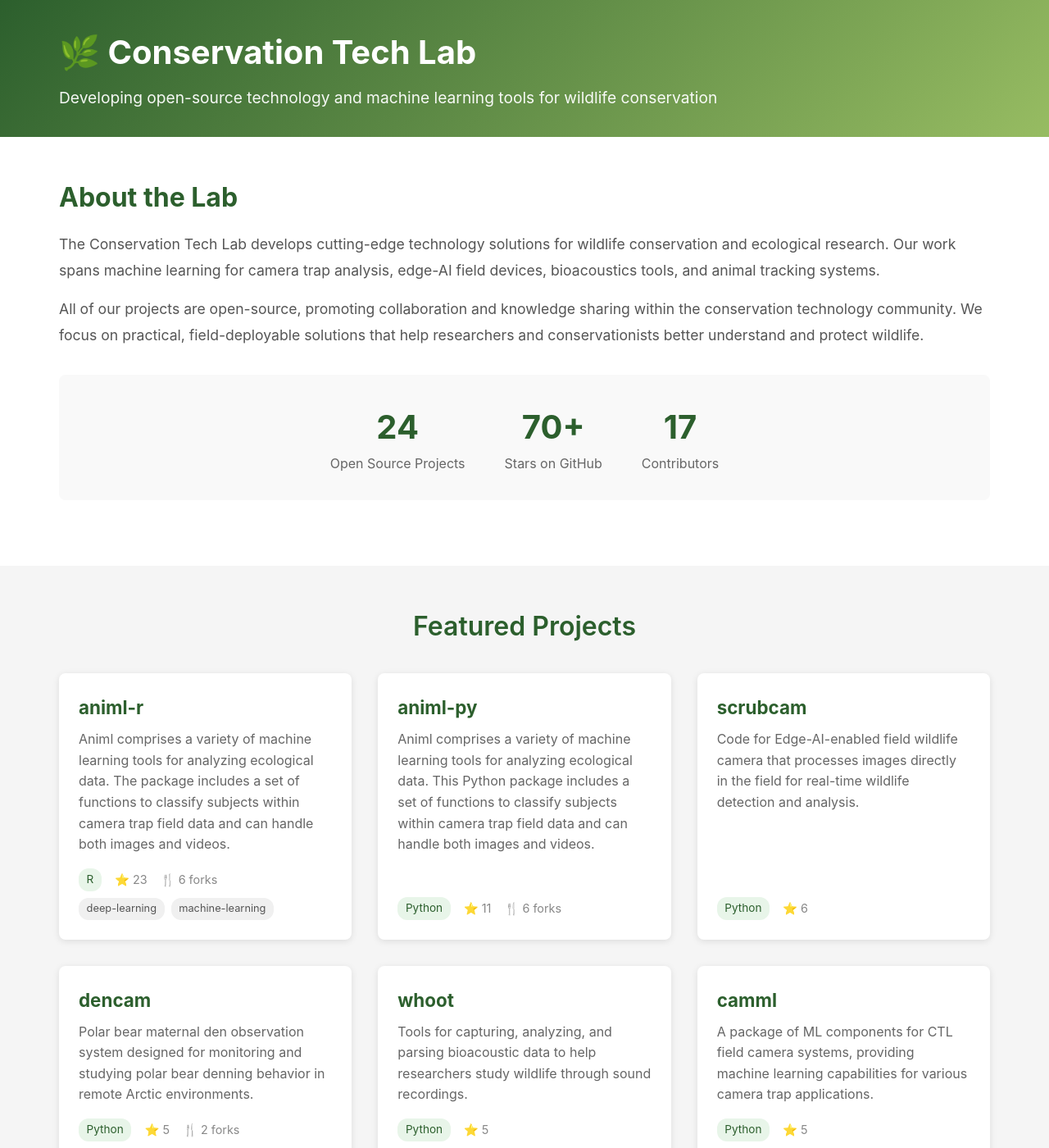
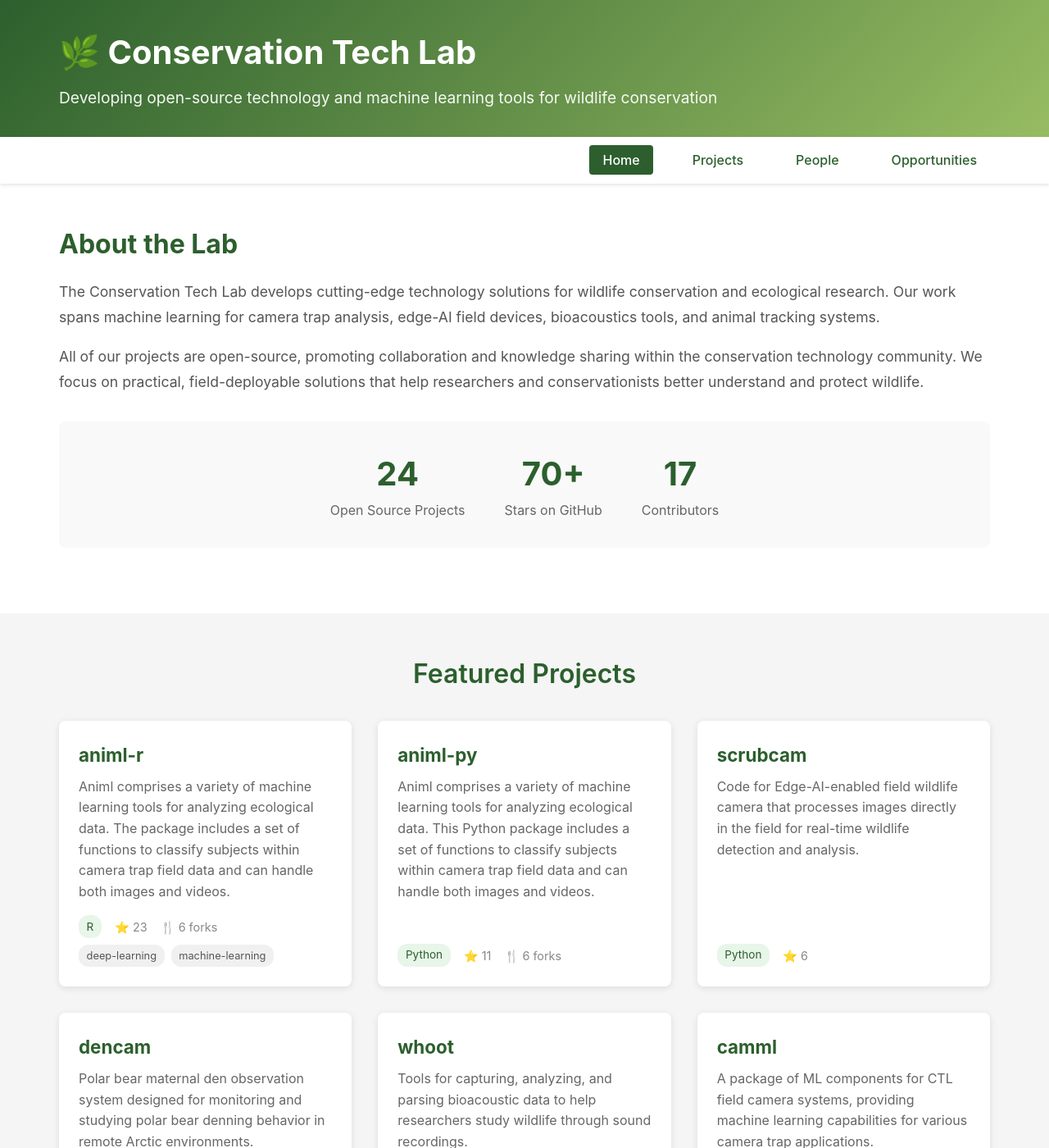
Before and after one commit to conservationtechlab/conservationtechlab.github.io, a Jekyll site: the page built from index.md, in a window 1280 px wide and 1400 px high. Shown: the whole window at 82% size. Built offline with Jekyll 4.4.1, drawn with Linux system fonts in a browser that asks for light colours.

Commit message:
Add right-justified navigation menu under banner with new pages
Co-authored-by: tkswanson <4371698+tkswanson@users.noreply.github.com>

```diff
--- a/_layouts/default.html
+++ b/_layouts/default.html
@@ -8,6 +8,40 @@
     <link rel="stylesheet" href="{{ '/assets/css/style.css' | relative_url }}">
 </head>
 <body>
+    <header>
+        <div class="container">
+            <h1>🌿 Conservation Tech Lab</h1>
+            <p>Developing open-source technology and machine learning tools for wildlife conservation</p>
+        </div>
+    </header>
+
+    <nav class="main-nav">
+        <div class="container">
+            <ul class="nav-menu">
+                <li><a href="{{ '/' | relative_url }}" {% if page.url == '/' %}class="active"{% endif %}>Home</a></li>
+                <li><a href="{{ '/projects' | relative_url }}" {% if page.url contains 'projects' %}class="active"{% endif %}>Projects</a></li>
+                <li><a href="{{ '/people' | relative_url }}" {% if page.url contains 'people' %}class="active"{% endif %}>People</a></li>
+                <li><a href="{{ '/opportunities' | relative_url }}" {% if page.url contains 'opportunities' %}class="active"{% endif %}>Opportunities</a></li>
+            </ul>
+        </div>
+    </nav>
+
     {{ content }}
+
+    <footer>
+        <div class="container">
+            <p>
+                <strong>Conservation Tech Lab</strong><br>
+                Open-source technology for wildlife conservation
+            </p>
+            <p style="margin-top: 1rem;">
+                <a href="https://github.com/conservationtechlab" target="_blank" rel="noopener">GitHub</a> |
+                All projects are open-source and available under their respective licenses
+            </p>
+            <p style="margin-top: 1rem; font-size: 0.9rem; opacity: 0.8;">
+                © 2024 Conservation Tech Lab. Advancing conservation through technology.
+            </p>
+        </div>
+    </footer>
 </body>
 </html>
--- a/assets/css/style.css
+++ b/assets/css/style.css
@@ -33,6 +33,48 @@ header h1 {
 header p {
     font-size: 1.2rem;
     opacity: 0.95;
+}
+
+/* Navigation Menu */
+.main-nav {
+    background: white;
+    box-shadow: 0 2px 4px rgba(0,0,0,0.1);
+    position: sticky;
+    top: 0;
+    z-index: 100;
+}
+
+.nav-menu {
+    list-style: none;
+    display: flex;
+    justify-content: flex-end;
+    gap: 2rem;
+    padding: 1rem 0;
+    margin: 0;
+}
+
+.nav-menu li {
+    margin: 0;
+}
+
+.nav-menu a {
+    color: #2c5f2d;
+    text-decoration: none;
+    font-weight: 500;
+    font-size: 1rem;
+    padding: 0.5rem 1rem;
+    border-radius: 4px;
+    transition: background-color 0.2s, color 0.2s;
+}
+
+.nav-menu a:hover {
+    background-color: #e8f5e9;
+    color: #1a4a1b;
+}
+
+.nav-menu a.active {
+    background-color: #2c5f2d;
+    color: white;
 }
 
 .hero {
@@ -199,4 +241,14 @@ footer a:hover {
     .stats {
         gap: 2rem;
     }
+
+    .nav-menu {
+        flex-direction: column;
+        gap: 0.5rem;
+        align-items: stretch;
+    }
+
+    .nav-menu a {
+        text-align: center;
+    }
 }
--- a/index.md
+++ b/index.md
@@ -3,13 +3,6 @@ layout: default
 title: Home
 description: Developing open-source technology and machine learning tools for wildlife conservation and ecological research
 ---
-
-<header>
-    <div class="container">
-        <h1>🌿 Conservation Tech Lab</h1>
-        <p>Developing open-source technology and machine learning tools for wildlife conservation</p>
-    </div>
-</header>
 
 <section class="hero">
     <div class="container">
@@ -332,19 +325,3 @@ description: Developing open-source technology and machine learning tools for wi
         </div>
     </div>
 </div>
-
-<footer>
-    <div class="container">
-        <p>
-            <strong>Conservation Tech Lab</strong><br>
-            Open-source technology for wildlife conservation
-        </p>
-        <p style="margin-top: 1rem;">
-            <a href="https://github.com/conservationtechlab" target="_blank" rel="noopener">GitHub</a> |
-            All projects are open-source and available under their respective licenses
-        </p>
-        <p style="margin-top: 1rem; font-size: 0.9rem; opacity: 0.8;">
-            © 2024 Conservation Tech Lab. Advancing conservation through technology.
-        </p>
-    </div>
-</footer>
```
Also changed, not shown: opportunities.md (added, +18 -0 lines), people.md (added, +18 -0 lines), projects.md (added, +18 -0 lines), 1 other file.
